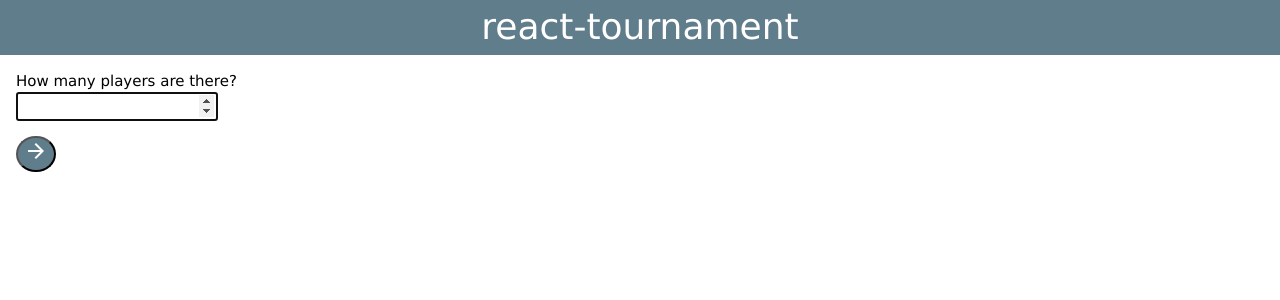
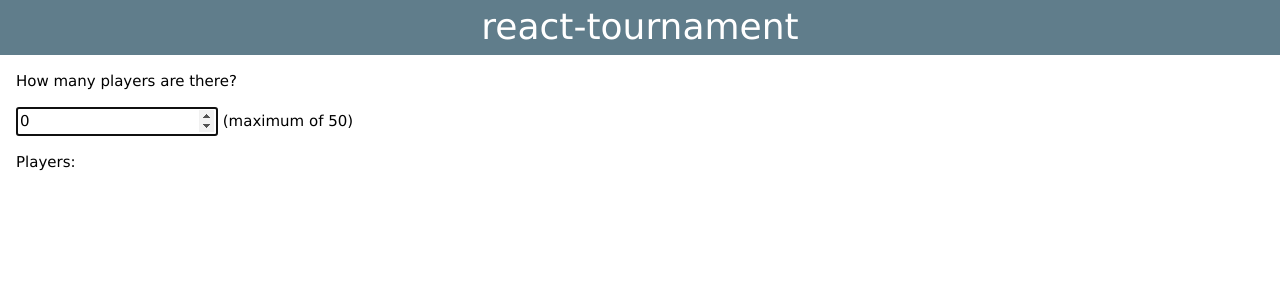
Before and after one commit to tommasobonomo/react-tournament, a React (Create React App) app: page / in a window 1280 px wide. Shown: the top 300 px of the page. Built offline with nearby package versions, Linux system fonts and the light colour scheme.

Commit message:
Changing the whole input logic, using state-controlled inputs.

```diff
--- a/src/components/App.js
+++ b/src/components/App.js
@@ -1,7 +1,7 @@
 import React, {Component} from 'react';
 
 import End from './End';
-import Start from './start/Start';
+import Settings from './start/Settings';
 import Score from './Score';
 import Table from './Table';
 
@@ -68,35 +68,43 @@ class App extends Component {
   }
 
   // number input handler
-  handleNumbers() {
-    const number = document.getElementById("number").value;
+  handleNumbers(event) {
 
-    // number control
-    if (number <= 2) {
-      window.alert("You need to have 3 or more players");
-      const n = document.getElementById("number");
-      n.value = null;
-      n.focus();
-    } else {
-      this.setState({
-        "numberPlayers": number,
-        "numberEntered": true,
-      })
-    }
+    this.setState({"numberPlayers":event.target.value});
+
+    // // number control
+    // if (this.state.numberPlayers <= 2) {
+    //   window.alert("You need to have 3 or more players");
+    // } else {
+    //   this.setState({
+    //     "numberEntered": true,
+    //   })
+    // }
   }
 
   // players' name input handler
-  handlePlayers() {
-    var players = [];
-    const n = this.state.numberPlayers;
-    for (var i=1; i<=n; i++) {
-      players.push(new Player(document.getElementById("i"+i).value));
+  handlePlayers(event) {
+    // console.log("in event handler for input " + event.target.id);
+    var players = this.state.players;
+    var pos = event.target.id;
+
+    if (players[pos] === undefined) {
+      players[pos] = new Player(event.target.value);
+    } else {
+      players[pos].constructor(event.target.value);
     }
-    this.setState({
-      "players": players,
-      "staticPlayers": players,
-      "start": false
-    })
+
+    this.setState({players});
+
+    // const n = this.state.numberPlayers;
+    // for (var i=1; i<=n; i++) {
+    //   players.push(new Player(document.getElementById("i"+i).value));
+    // }
+    // this.setState({
+    //   "players": players,
+    //   "staticPlayers": players,
+    //   "start": false
+    // })
   }
 
   // score input handler
@@ -266,9 +274,15 @@ class App extends Component {
     } else {
       component =
         <div className="w3-row">
-          <Start
+          {/* <Start
             handleNumbers={this.handleNumbers.bind(this)}
             numberEntered={this.state.numberEntered}
+            numberPlayers={this.state.numberPlayers}
+            handlePlayers={this.handlePlayers.bind(this)}
+          /> */}
+          <Settings
+            numberEntered={this.state.numberEntered}
+            handleNumbers={this.handleNumbers.bind(this)}
             numberPlayers={this.state.numberPlayers}
             handlePlayers={this.handlePlayers.bind(this)}
           />
--- a/src/components/Table.js
+++ b/src/components/Table.js
@@ -31,8 +31,8 @@ const Table = (props) => {
 
   var inputs = [];
   const n = props.numberPlayers;
-  for (var i=1; i<=n; i++) {
-    inputs.push(scoreLine(i-1,props.players));
+  for (var i=0; i<n; i++) {
+    inputs.push(scoreLine(i,props.players));
   }
   return (
     <table className="w3-table-all w3-hoverable w3-card-4 w3-margin-top">
--- /dev/null
+++ b/src/components/start/Settings.js
@@ -0,0 +1,40 @@
+import React from "react";
+
+
+const playerInputs = (n,handlePlayers) => {
+  var inputs = [];
+  if (n>0 && n<50) {
+    for (var i = 0; i<n; i++) {
+      inputs.push(
+        <p key={"p"+i} id={"p"+i}>
+          <input
+            placeholder={"Player "+(i+1)}
+            key={"i"+i}
+            id={i}
+            onChange={handlePlayers}
+          />
+        </p>
+      );
+    }
+  }
+  return inputs;
+}
+
+const Settings = (props) => {
+  return (
+    <div>
+      <p>How many players are there?</p>
+      <p><input
+        value={props.numberPlayers}
+        onChange={props.handleNumbers}
+        type="number"
+        autoFocus
+      /> (maximum of 50)</p>
+      <div><p> Players: </p>
+        {playerInputs(props.numberPlayers,props.handlePlayers)}
+      </div>
+    </div>
+  );
+}
+
+export default Settings;
```
Also changed, not shown: src/components/start/StartOld.js (renamed from src/components/start/Start.js).
